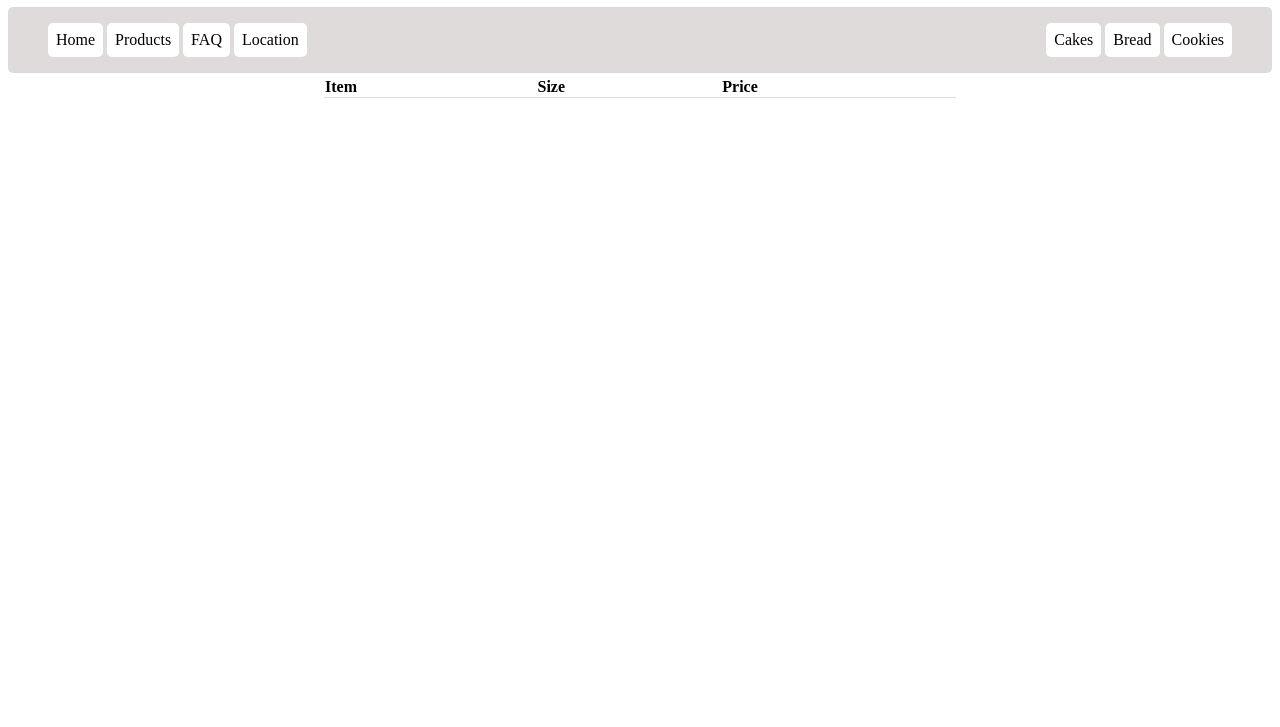
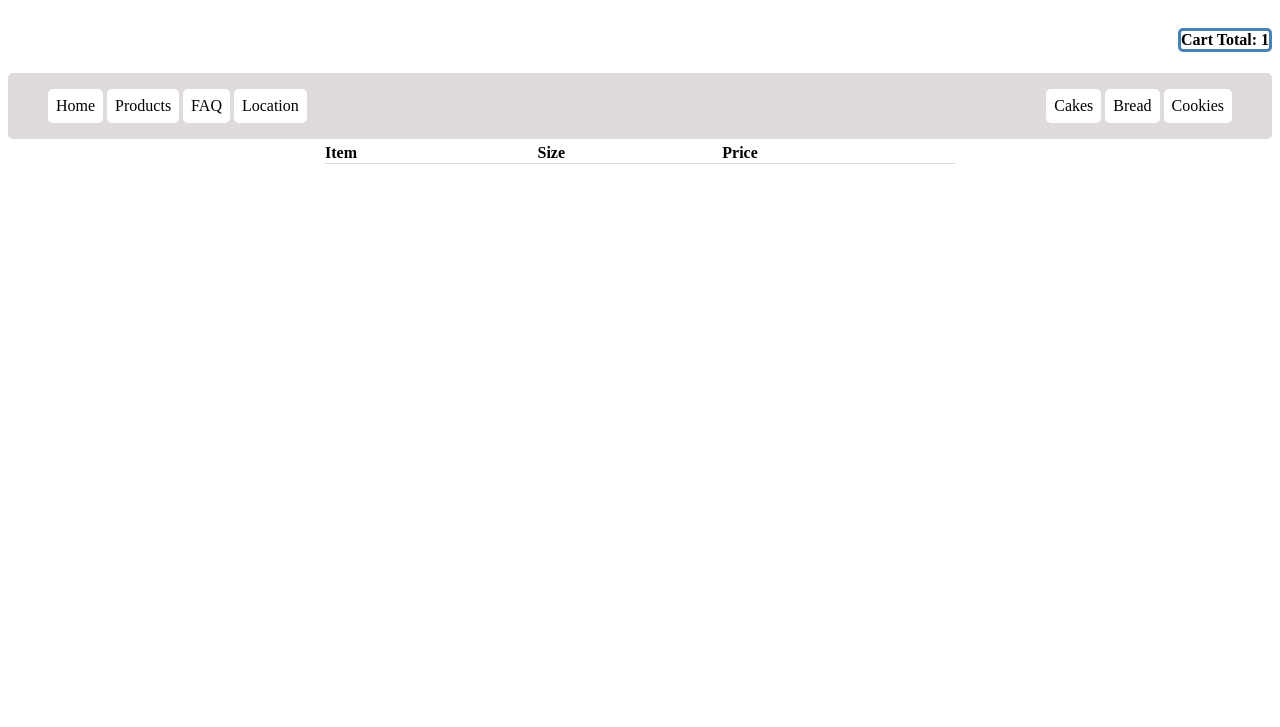
Before and after one commit to ccthatsme/rumiswebsite, a website: page products.html in a window 1280 px wide. Shown: the part 73-800 px from the top of the page. Drawn offline with Linux system fonts and the light colour scheme.

Commit message:
cart total box is displaying

```diff
--- a/productcss.css
+++ b/productcss.css
@@ -89,3 +89,12 @@ tr:hover td{
 tr:hover td {
     background: transparent;
 }
+
+#cartTotal{
+border-style: solid;
+border-color: steelblue;
+border-radius: 5px;
+display: inline-block;
+float: right;
+
+}
--- a/products.html
+++ b/products.html
@@ -8,6 +8,11 @@
   <body>
 
    <h1>Products</h1>
+<div>
+    <h4 id="cartTotal">Cart Total: <label>1</label></h4>
+
+
+
 
   <div id="navbarParent">
    <div id="navBarContainer" >
@@ -39,7 +44,7 @@
 
 </tbody>
 </table>
-
+</div>
     <script src="./productscript.js"></script>
   </body>
 </html>
```
